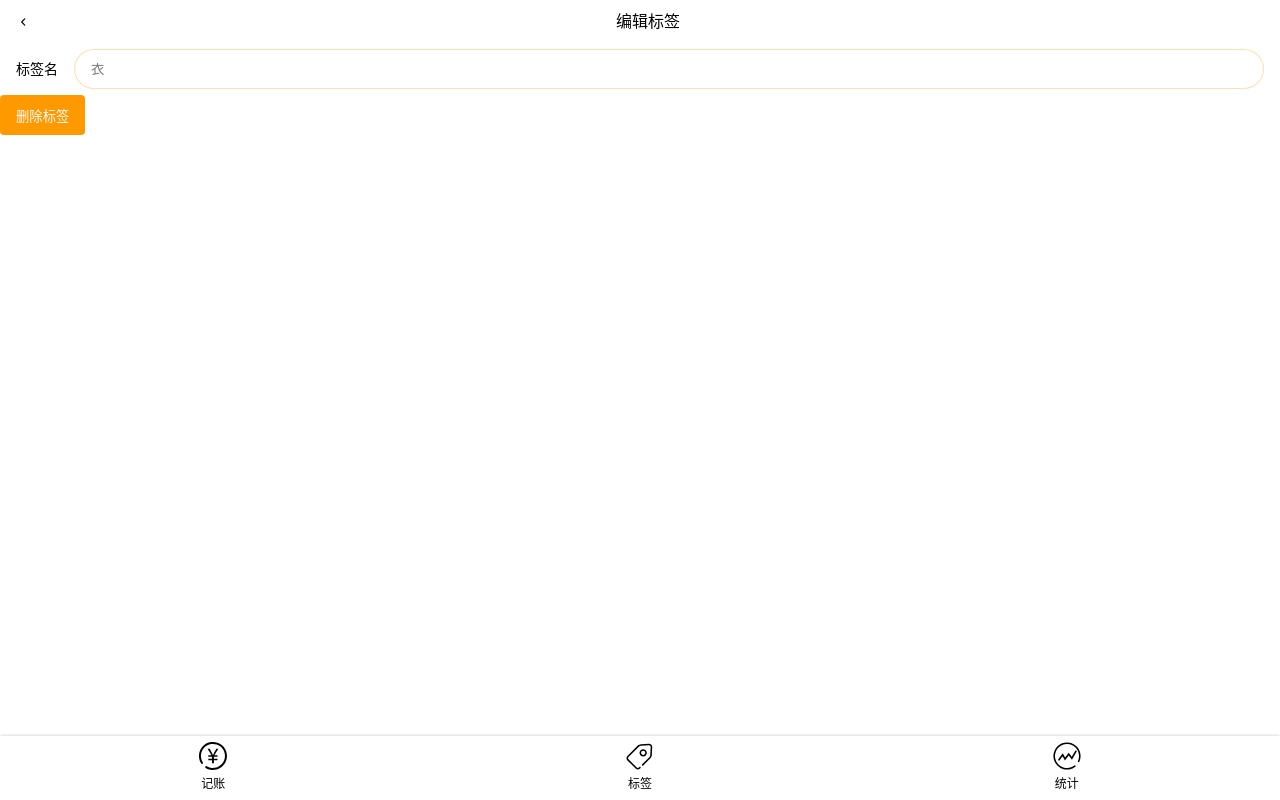
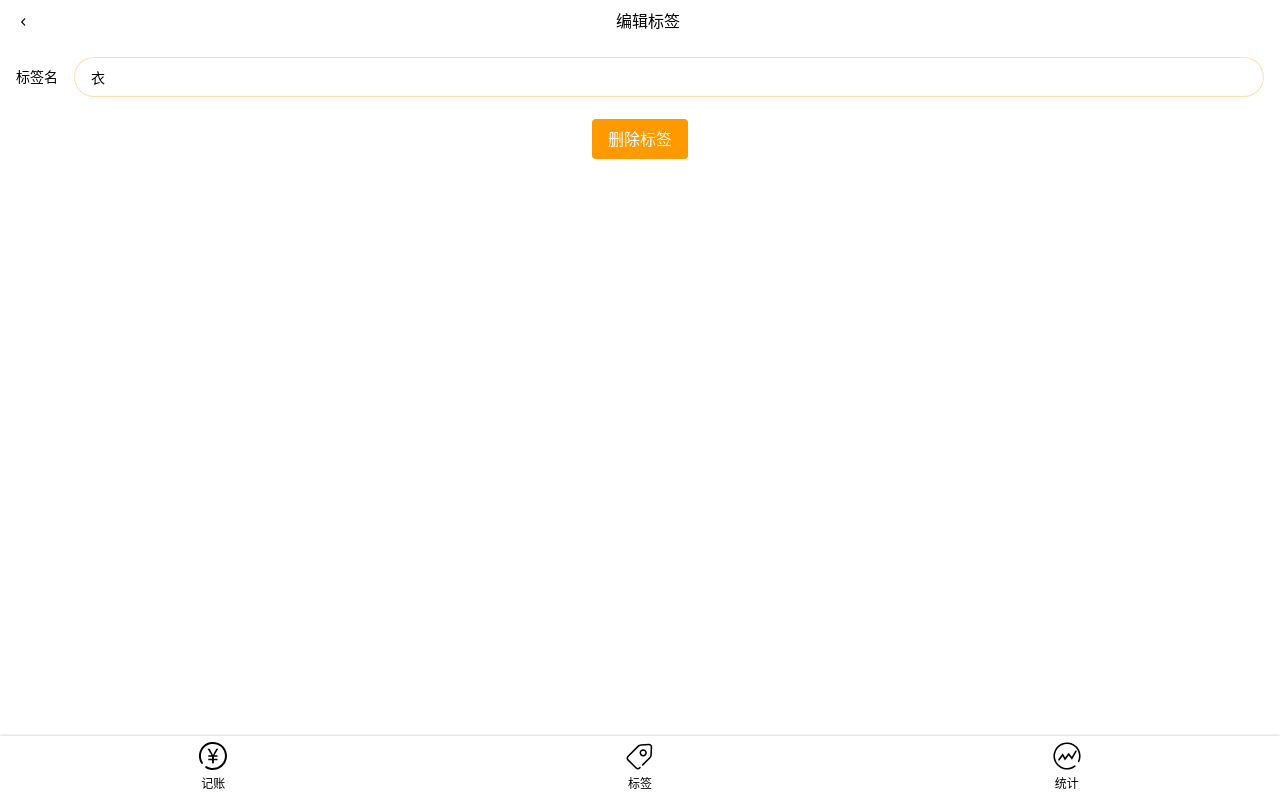
Before and after one commit to LWeibing/money-test-react, a React app: page /#/labels/1 in a window 1280 px wide. Built offline with nearby package versions, Linux system fonts and the light colour scheme.

Commit message:
完成 Tag 样式，并解决 标签名编辑

```diff
--- a/src/App.tsx
+++ b/src/App.tsx
@@ -13,7 +13,7 @@ import styled from 'styled-components';
 import {Tag} from './views/Tag';
 
 const AppWrapper = styled.div`
-  background: #eeeeee;
+  //background: #eeeeee;
 `;
 
 function App() {
--- a/src/components/Input.tsx
+++ b/src/components/Input.tsx
@@ -24,7 +24,7 @@ type Props = {
 } & React.InputHTMLAttributes<HTMLInputElement>
 
 const Input: React.FC<Props> = (props) => {
-  const {label, ...rest} = props;
+  const {label, children, ...rest} = props;
   return (
     <Label>
       <span>{props.label}</span>
--- a/src/cssreset.scss
+++ b/src/cssreset.scss
@@ -34,10 +34,11 @@ body {
   font-family: $font-hei;
   font-size: 16px;
   line-height: 1.2;
+  background: #eeeeee;
 }
 
-button {
-  font-family: inherit;
+button, input {
+  font: inherit;
 }
 
 .icon {
--- a/src/useTags.tsx
+++ b/src/useTags.tsx
@@ -9,8 +9,25 @@ const defaultTag = [
 ];
 const useTags = () => {
   const [tags, setTags] = useState<{ id: number, name: string }[]>(defaultTag);
-  const findTag =(id:number)=>tags.filter(tag => tag.id === id)[0];
-  return {tags, setTags,findTag};
+  const findTag = (id: number) => tags.filter(tag => tag.id === id)[0];
+
+  const findTagIndex = (id: number) => {
+    let result = -1;
+    for (let i = 0; i < tags.length; i++) {
+      if (tags[i].id === id) {
+        result = i;
+        break;
+      }
+    }
+    return result;
+  };
+  const updateTag = (id: number, obj: { name: string }) => {
+    const index = findTagIndex(id);
+    const tagsClone = JSON.parse(JSON.stringify(tags));
+    tagsClone.splice(index, 1, {id: id, name: obj.name});
+    setTags(tagsClone);
+  };
+  return {tags, setTags, findTag, updateTag, findTagIndex};
 };
 
 export {useTags};
--- a/src/views/Tag.tsx
+++ b/src/views/Tag.tsx
@@ -19,10 +19,19 @@ const Topbar = styled.header`
     align-items: center;
     justify-content: space-between;
 `;
+const InputWrapper = styled.div`
+    background: white;
+    margin-top: 8px;
+`;
+const ButtonWrapper = styled.div`
+    text-align: center;
+    padding: 16px;
+    margin-top: 44-16px;
+`;
 const Tag: React.FC = () => {
-  const {findTag} = useTags();
-  let {id} = useParams<Params>();
-  const tag = findTag(parseInt(id));
+  const {findTag, updateTag} = useTags();
+  let {id: idString} = useParams<Params>();
+  const tag = findTag(parseInt(idString));
   return (
     <Layout>
       <Topbar>
@@ -30,12 +39,14 @@ const Tag: React.FC = () => {
         <span>编辑标签</span>
         <span/>
       </Topbar>
-      <div>
-        <Input label="标签名" placeholder={tag.name}/>
-      </div>
-      <div>
+      <InputWrapper>
+        <Input label="标签名" placeholder="标签名" value={tag.name} onChange={(e) => {
+          updateTag(tag.id, {name: e.target.value});
+        }}/>
+      </InputWrapper>
+      <ButtonWrapper>
         <CreatedButton>删除标签</CreatedButton>
-      </div>
+      </ButtonWrapper>
     </Layout>
   );
 };
```
